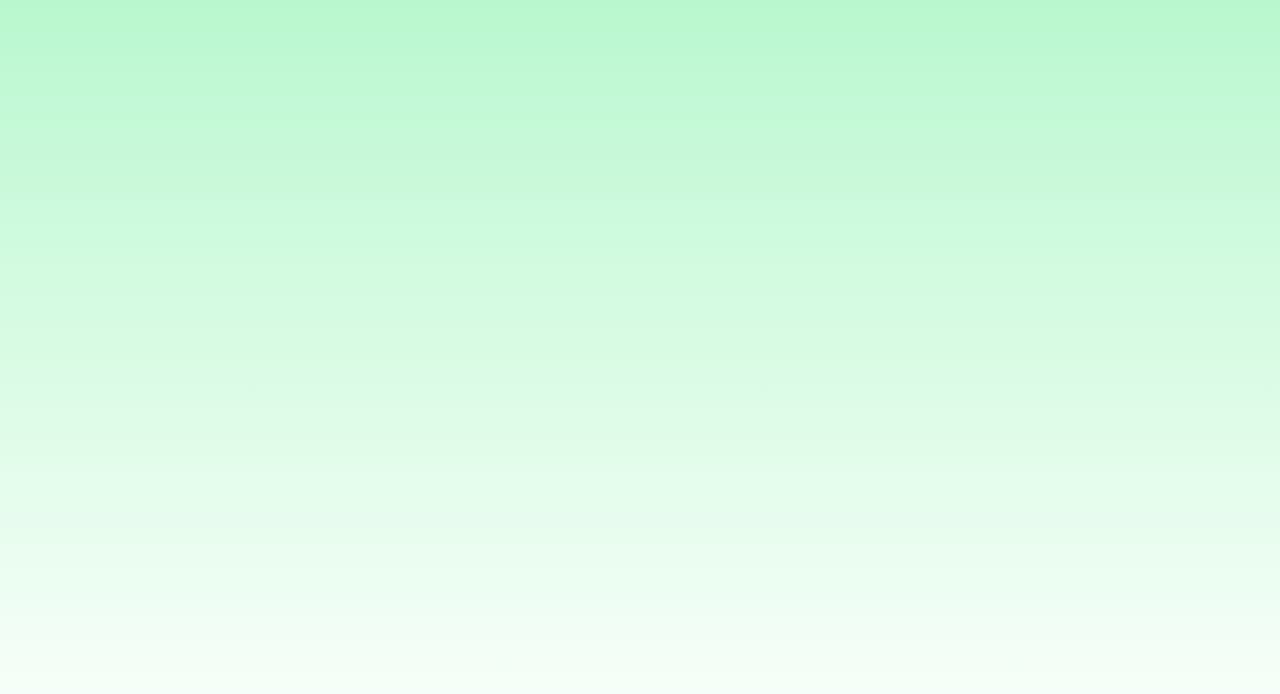
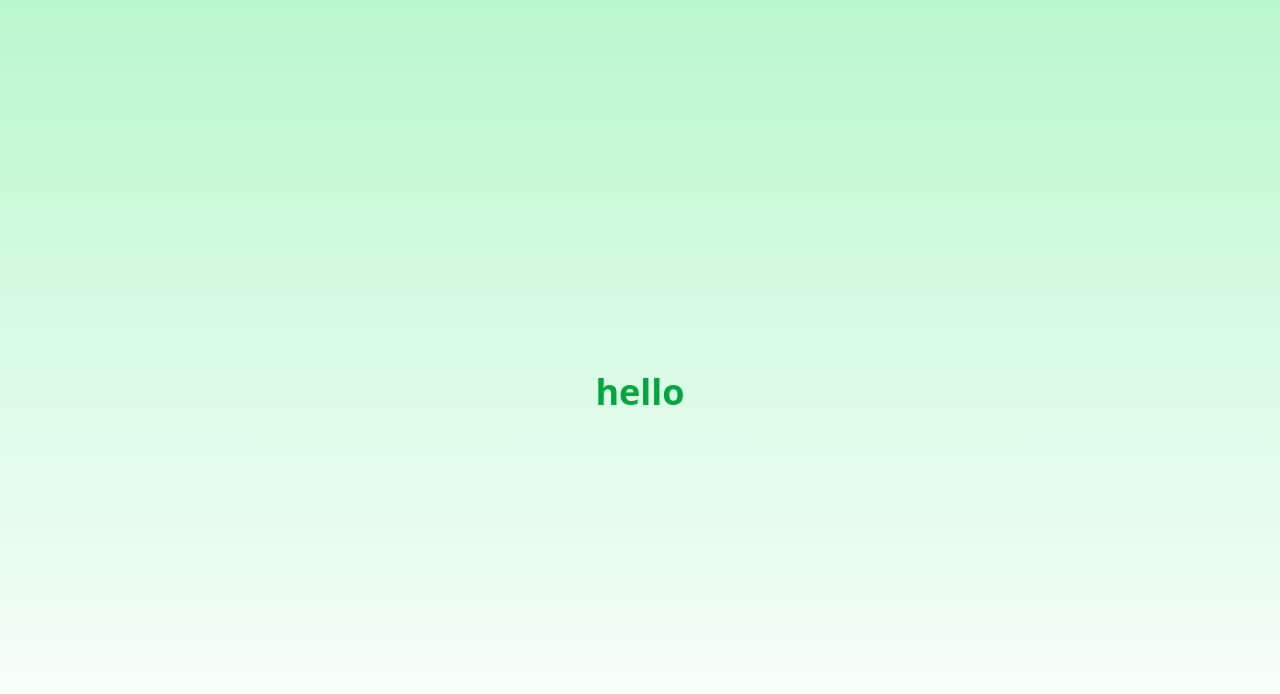
Before and after one commit to kym-21/shoppers, a Next.js app: page /register in a window 1280 px wide. Shown: the top 694 px of the page. Built offline with nearby package versions, Linux system fonts and the light colour scheme.

Commit message:
Final updates to Welcome component

```diff
--- a/src/components/Welcome.tsx
+++ b/src/components/Welcome.tsx
@@ -1,9 +1,16 @@
+'use client'
 import React from 'react'
 import { motion } from "motion/react"
 function Welcome() {
   return (
     <div className='flex flex-col items-center justify-center min-h-screen text-center p-6'>
-
+      <motion.div
+        initial={{ opacity: 0, y: -20 }}
+        animate={{ opacity: 1, y: 0 }}
+        transition={{ duration: 0.5 }}
+        className='text-4xl font-bold text-green-600 mb-4'
+      >
+        hello</motion.div>
     </div>
   )
 }
```
